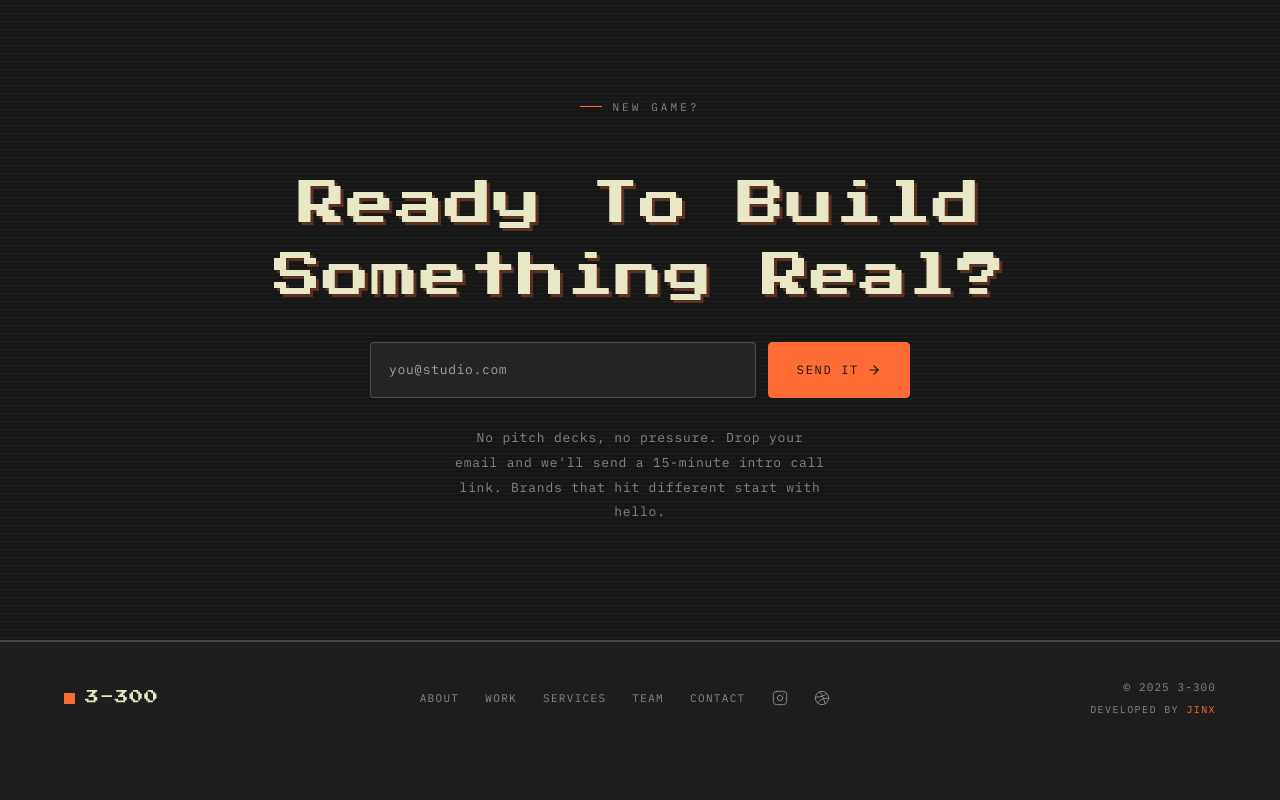
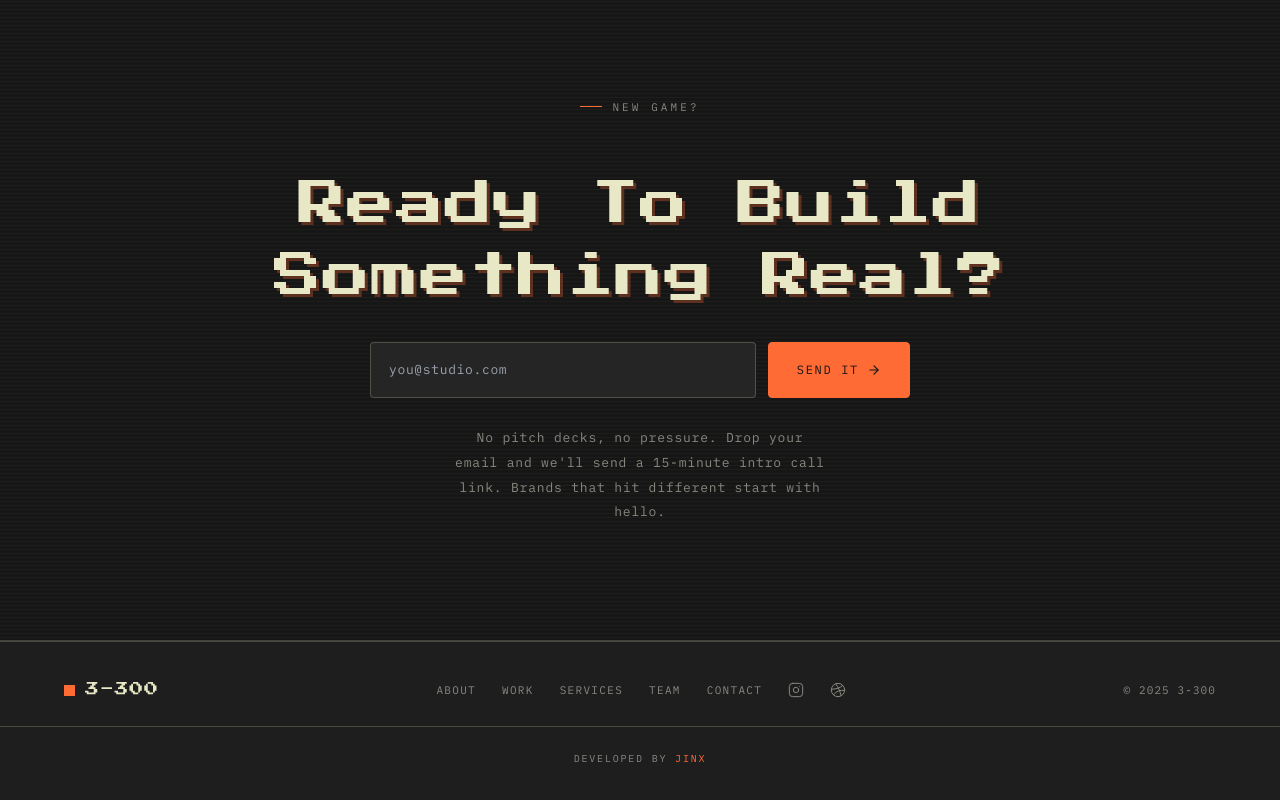
Before and after one commit to real-GBOY/AURIC, a React (Vite) app: page / in a window 1280 px wide. Shown: the part 5541-6341 px from the top of the page. Before the commit the page ends 6295 px from the top, so only its background shows below. Built offline with nearby package versions, Linux system fonts and the light colour scheme.

Commit message:
Refactor Footer component layout by consolidating developer credit into a single section and enhancing styling for better readability.

```diff
--- a/src/components/Footer.tsx
+++ b/src/components/Footer.tsx
@@ -43,12 +43,13 @@ export default function Footer() {
           </a>
         </div>
 
-        <div className="flex flex-col items-end gap-1">
-          <div className="text-[11px] text-muted tracking-[0.1em]">© 2025 3-300</div>
-          <div className="text-[10px] tracking-[0.14em] uppercase text-muted">
-            Developed by <span className="text-orange">JINX</span>
-          </div>
-        </div>
+        <div className="text-[11px] text-muted tracking-[0.1em]">© 2025 3-300</div>
+      </div>
+
+      <div className={`${WRAP} border-t border-[var(--line)] mt-6 pt-4 text-center`}>
+        <span className="text-[10px] tracking-[0.18em] uppercase text-muted">
+          Developed by <span className="text-orange">JINX</span>
+        </span>
       </div>
     </motion.footer>
   );
```
